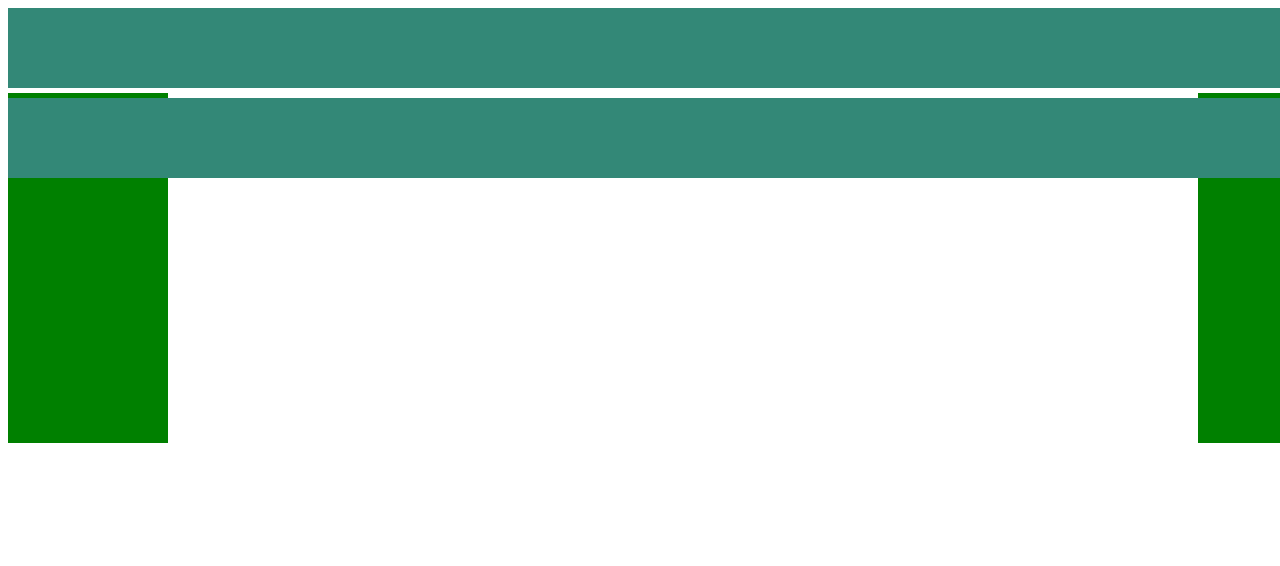
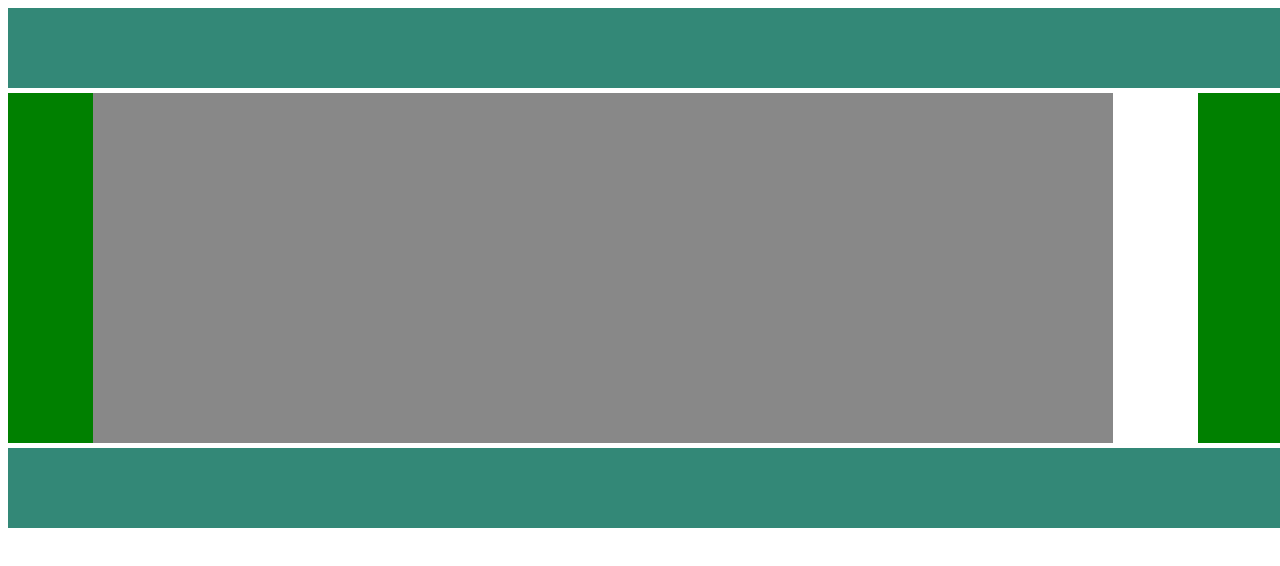
Before and after one commit to Alessio2317/alessio2317.github.io, a plain HTML site: page wireframe.html in a window 1280 px wide. Shown: the top 566 px of the page. Drawn offline with Linux system fonts and the light colour scheme.

Commit message:
Update wireframe.html

```diff
--- a/wireframe.html
+++ b/wireframe.html
@@ -19,7 +19,9 @@
                 width:160px;}
     .centro{background-color:#888;
             margin-top:-350px;
-            margin-left:85px;}
+            margin-left:85px;
+           height:350px;
+           width:1020px;}
 
     .sotto{background-color:#387;
            height:80px;
```
